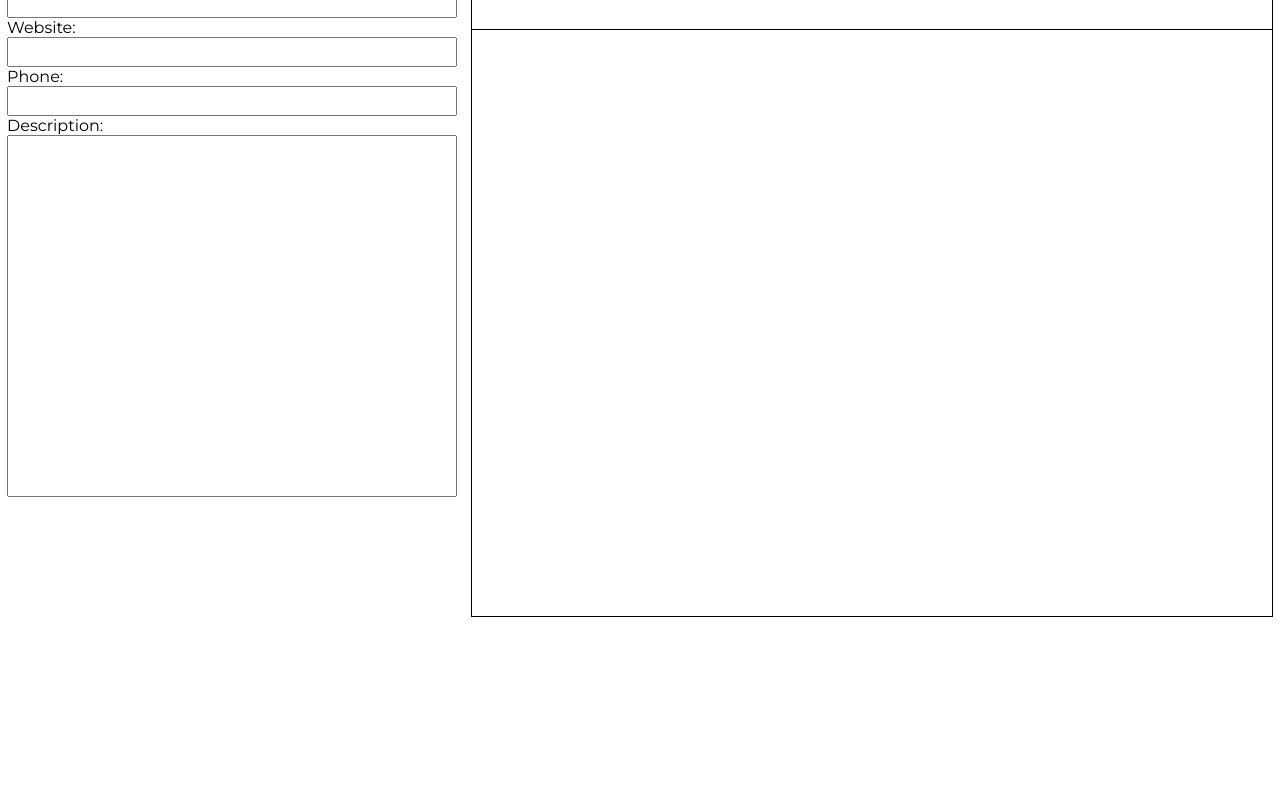
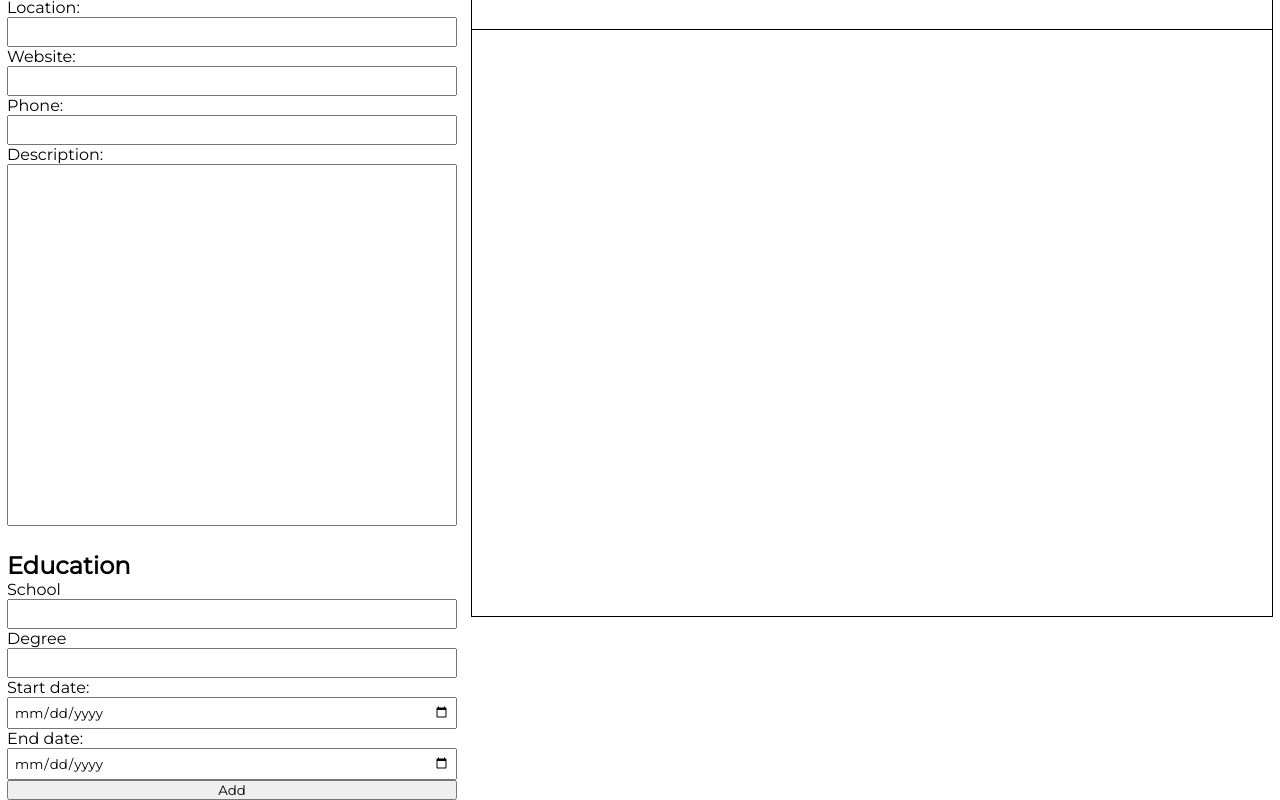
Before and after one commit to urosrelic/cv-app-react, a React (Vite) app: page / in a window 1280 px wide. Shown: the part 387-1187 px from the top of the page. Before the commit the page ends 1004 px from the top, so only its background shows below. Built offline with nearby package versions, Linux system fonts and the light colour scheme; a web font is replaced by a local one.

Commit message:
feat: add Education component

```diff
--- a/src/components/Editor.jsx
+++ b/src/components/Editor.jsx
@@ -1,9 +1,14 @@
+import { Education } from "./Education";
 import { General } from "./General";
 
-export const Editor = ({ setGeneralData }) => {
+export const Editor = ({ setGeneralData, educationData, setEducationData }) => {
   return (
     <div className='editor-container'>
       <General setGeneralData={setGeneralData} />
+      <Education
+        educationData={educationData}
+        setEducationData={setEducationData}
+      />
     </div>
   );
 };
--- /dev/null
+++ b/src/components/Education.jsx
@@ -0,0 +1,100 @@
+import { useState } from "react";
+
+export const Education = ({ educationData, setEducationData }) => {
+  const [formData, setFormData] = useState({
+    id: crypto.randomUUID(),
+    school: "",
+    degree: "",
+    startDate: "",
+    endDate: "",
+  });
+
+  const handleInputChange = (fieldName, e) => {
+    setFormData((currentData) => ({
+      ...currentData,
+      [fieldName]: e.target.value,
+    }));
+  };
+
+  const handleSubmit = (e) => {
+    e.preventDefault();
+
+    setEducationData((currentData) => [...currentData, formData]);
+
+    setFormData({
+      id: crypto.randomUUID(),
+      school: "",
+      degree: "",
+      startDate: "",
+      endDate: "",
+    });
+  };
+
+  const handleDelete = (id) => {
+    setEducationData((currentData) =>
+      currentData.filter((item) => item.id !== id)
+    );
+  };
+
+  console.log(educationData);
+
+  return (
+    <div className='education-container'>
+      <h2>Education</h2>
+      <div className='submitted-education-data'>
+        {educationData.map((item) => (
+          <div key={item.id} className='submitted-education-item'>
+            <p>School: {item.school}</p>
+            <div
+              id='delete-education-item-btn'
+              onClick={() => handleDelete(item.id)}
+            >
+              <i className='fa-solid fa-trash'></i>
+            </div>
+          </div>
+        ))}
+      </div>
+      <form onSubmit={handleSubmit}>
+        <div className='input-container'>
+          <label htmlFor='school'>School</label>
+          <input
+            type='text'
+            name='school'
+            value={formData.school}
+            onChange={(e) => handleInputChange("school", e)}
+          />
+        </div>
+        <div className='input-container'>
+          <label htmlFor='degree'>Degree</label>
+          <input
+            type='text'
+            name='degree'
+            value={formData.degree}
+            onChange={(e) => handleInputChange("degree", e)}
+          />
+        </div>
+        <div className='input-container'>
+          <label htmlFor='start-date'>Start date:</label>
+          <input
+            type='date'
+            name='start-date'
+            value={formData.startDate}
+            onChange={(e) => handleInputChange("startDate", e)}
+          />
+        </div>
+        <div className='input-container'>
+          <label htmlFor='end-date'>End date:</label>
+          <input
+            type='date'
+            name='end-date'
+            value={formData.endDate}
+            onChange={(e) => handleInputChange("endDate", e)}
+          />
+        </div>
+        <div className='input-container'>
+          <button type='submit'>Add</button>
+        </div>
+      </form>
+    </div>
+  );
+};
--- a/src/components/General.jsx
+++ b/src/components/General.jsx
@@ -8,6 +8,7 @@ export const General = ({ setGeneralData }) => {
 
   return (
     <div className='general-info-container'>
+      <h2>General</h2>
       <div className='input-container'>
         <label>Name:</label>
         <input
--- a/src/styles.css
+++ b/src/styles.css
@@ -81,6 +81,34 @@
   resize: none;
 }
 
+/* Education */
+.submitted-education-data {
+  display: flex;
+  flex-direction: column;
+}
+
+.submitted-education-item {
+  padding: 15px;
+  margin: 15px 0;
+  display: flex;
+  flex-direction: row;
+  justify-content: space-between;
+  align-items: center;
+  background-color: #313c4e;
+  border-radius: 10px;
+  color: white;
+  font-size: 24px;
+}
+
+#delete-education-item-btn {
+  cursor: pointer;
+  transition: ease-in-out 0.2s;
+}
+
+#delete-education-item-btn:hover {
+  color: red;
+}
+
 /* Preview */
 .preview-container {
   height: 842px;
```
